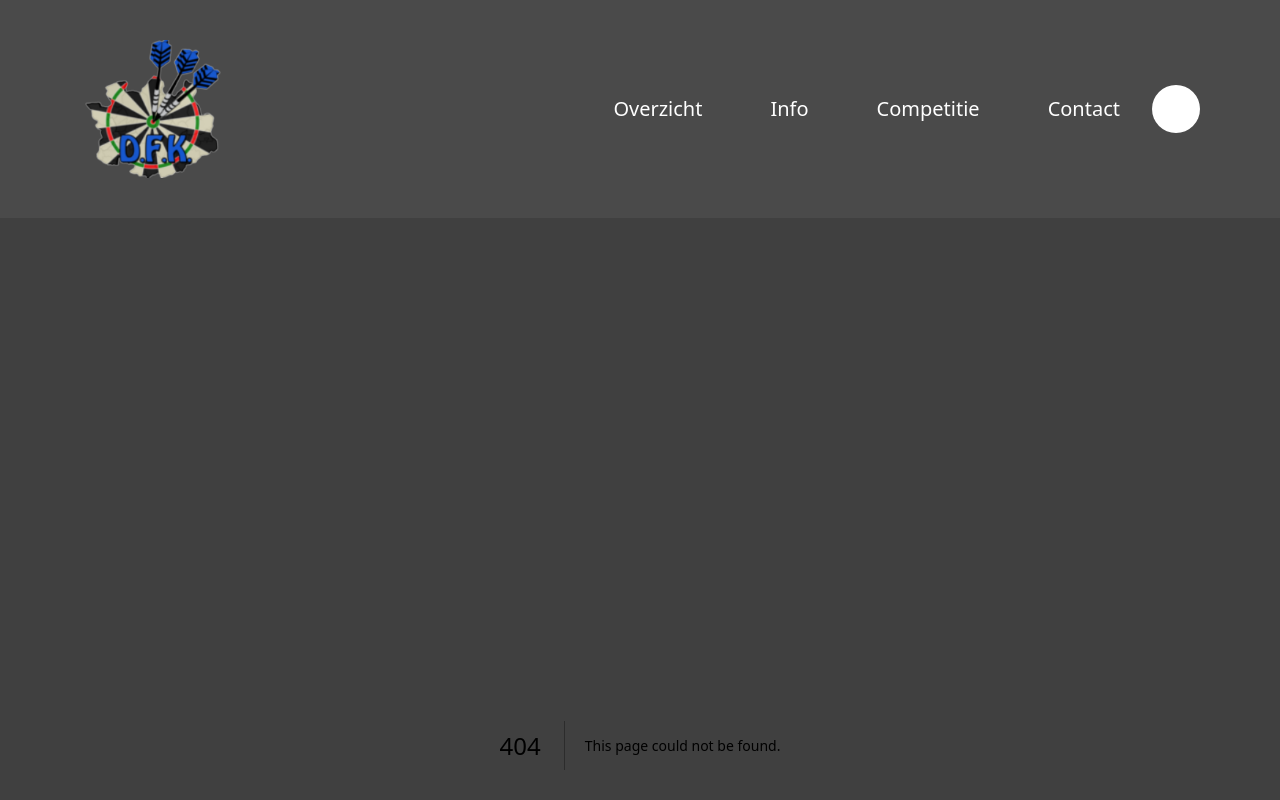
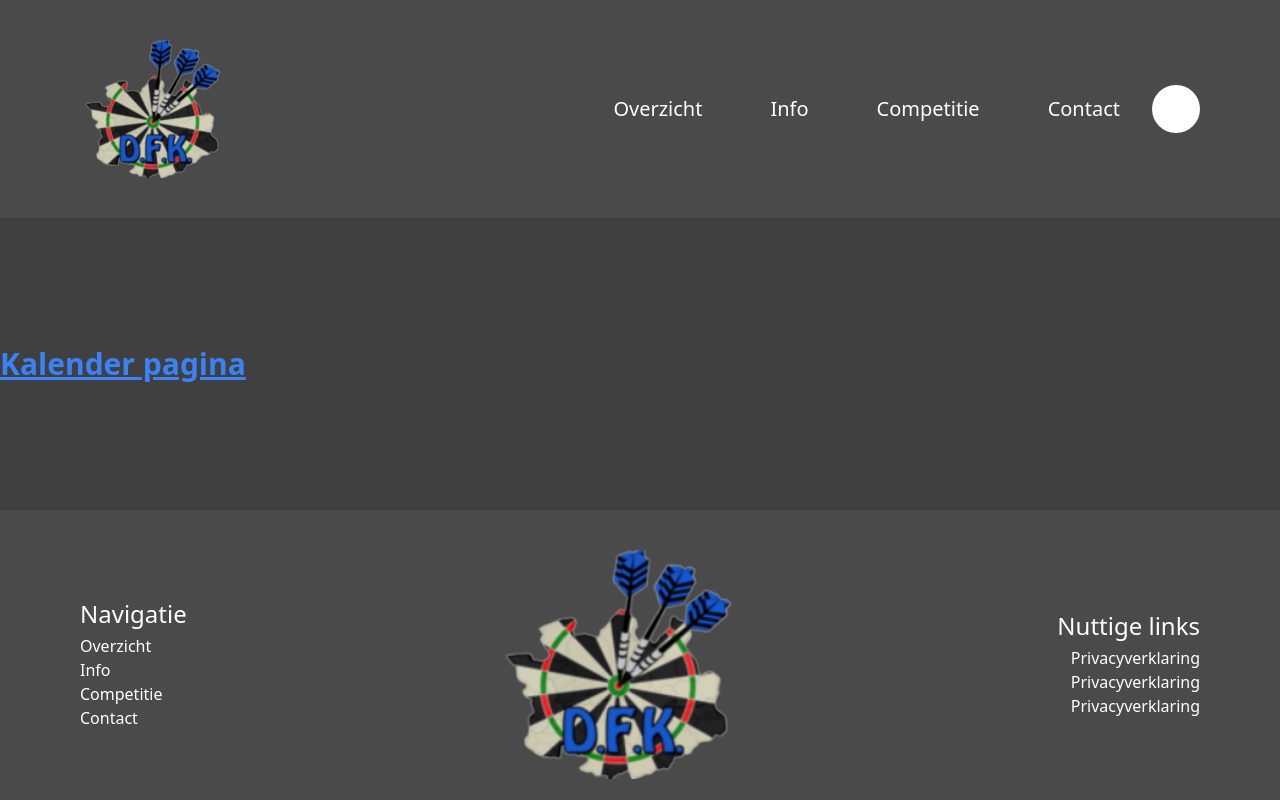
Before and after one commit to syandelbart/2223-Darts_Kempen-001-Website-Dartsfederatie, a Next.js app in the folder code/dfkwebsite/: page /info/kalender in a window 1280 px wide. Before the commit this address had no page. Shown: the top 800 px of the page. Built offline with nearby package versions, Linux system fonts and the light colour scheme; some icons are missing; what tailwind-children would draw is missing.

Commit message:
info paginas aangemaakt

```diff
--- /dev/null
+++ b/code/dfkwebsite/pages/info/kalender/index.tsx
@@ -0,0 +1,5 @@
+export default function Kalender() {
+    return (
+      <h1 className="text-3xl font-bold underline text-blue-500">Kalender pagina</h1>
+    );
+  }
--- /dev/null
+++ b/code/dfkwebsite/pages/info/nieuws/index.tsx
@@ -0,0 +1,5 @@
+export default function Nieuws() {
+    return (
+      <h1 className="text-3xl font-bold underline text-blue-500">Nieuws pagina</h1>
+    );
+  }
```
